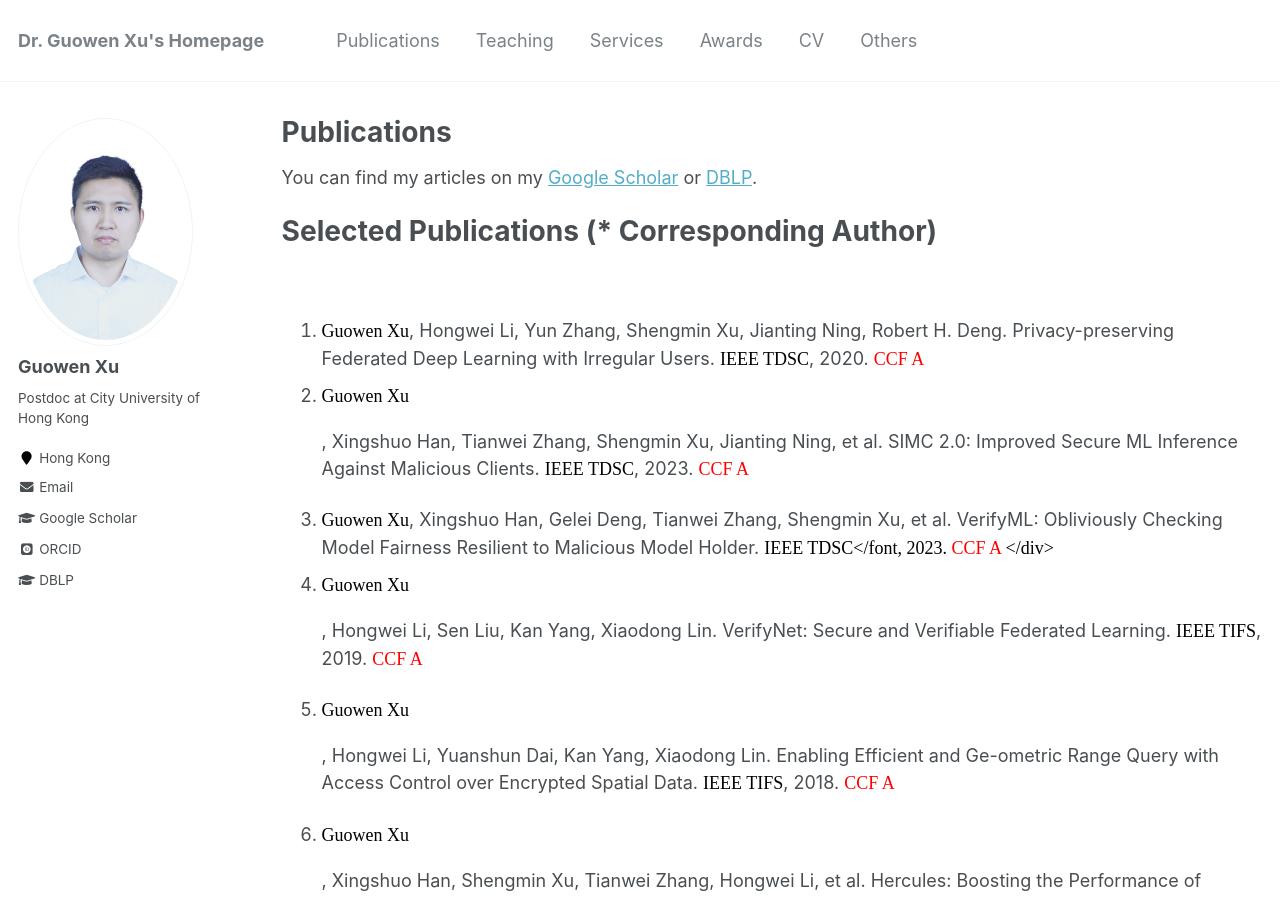
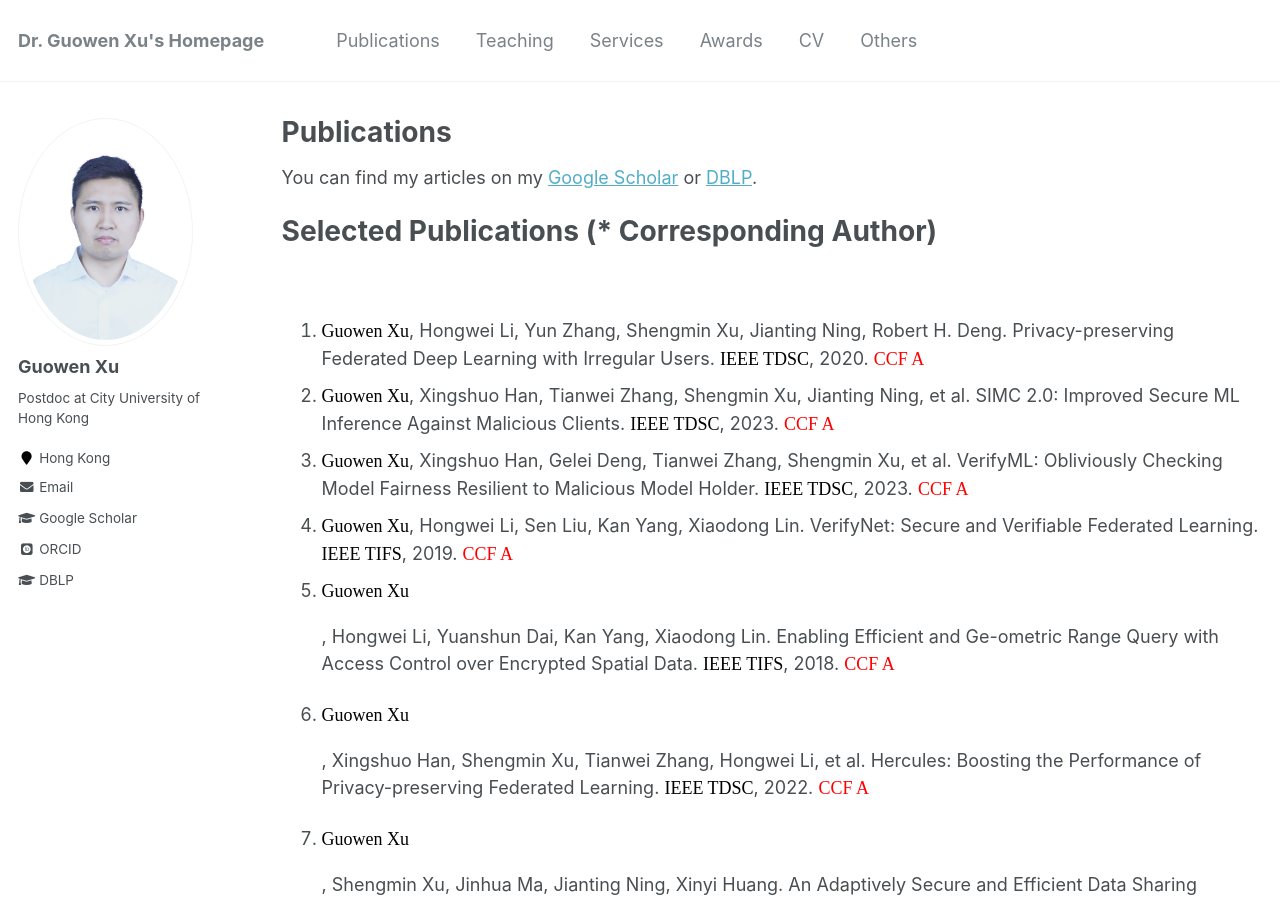
Before and after one commit to Guowen-xu/guowen-xu.github.io, a Jekyll site: the page built from _pages/publications.md, in a window 1280 px wide and 900 px high. Built offline with Jekyll 4.4.1, drawn with Linux system fonts in a browser that asks for light colours; some web fonts are replaced.

Commit message:
Update publications.md

```diff
--- a/_pages/publications.md
+++ b/_pages/publications.md
@@ -15,9 +15,9 @@ You can find my articles on my [Google Scholar](https://scholar.google.com.hk/ci
 
 
 1. <div class="justify"><font face="Times New Roman" color=black size=4> Guowen Xu</font>, Hongwei Li, Yun Zhang, Shengmin Xu, Jianting Ning, Robert H. Deng. Privacy-preserving Federated Deep Learning with Irregular Users. <font face="Times New Roman" color=black size=4> IEEE TDSC</font>, 2020. <font face="Times New Roman" color=red size=4>  CCF A </font> </div>
-2. <font face="Times New Roman" color=black size=4> Guowen Xu</font>, Xingshuo Han, Tianwei Zhang, Shengmin Xu, Jianting Ning, et al. SIMC 2.0: Improved Secure ML Inference Against Malicious Clients. <font face="Times New Roman" color=black size=4> IEEE TDSC</font>, 2023.  <font face="Times New Roman" color=red size=4>  CCF A </font>
-3. <div class="justify"><font face="Times New Roman" color=black size=4> Guowen Xu</font>, Xingshuo Han, Gelei Deng, Tianwei Zhang, Shengmin Xu, et al. VerifyML: Obliviously Checking Model Fairness Resilient to Malicious Model Holder. <font face="Times New Roman" color=black size=4> IEEE TDSC</font, 2023. <font face="Times New Roman" color=red size=4>  CCF A</font> </div>
-4. <font face="Times New Roman" color=black size=4> Guowen Xu</font>, Hongwei Li, Sen Liu, Kan Yang, Xiaodong Lin. VerifyNet: Secure and Verifiable Federated Learning. <font face="Times New Roman" color=black size=4> IEEE TIFS</font>, 2019. <font face="Times New Roman" color=red size=4>  CCF A </font>
+2. <div class="justify"><font face="Times New Roman" color=black size=4> Guowen Xu</font>, Xingshuo Han, Tianwei Zhang, Shengmin Xu, Jianting Ning, et al. SIMC 2.0: Improved Secure ML Inference Against Malicious Clients. <font face="Times New Roman" color=black size=4> IEEE TDSC</font>, 2023.  <font face="Times New Roman" color=red size=4>  CCF A </font> </div>
+3. <div class="justify"><font face="Times New Roman" color=black size=4> Guowen Xu</font>, Xingshuo Han, Gelei Deng, Tianwei Zhang, Shengmin Xu, et al. VerifyML: Obliviously Checking Model Fairness Resilient to Malicious Model Holder. <font face="Times New Roman" color=black size=4> IEEE TDSC</font>, 2023. <font face="Times New Roman" color=red size=4>  CCF A</font> </div>
+4.  <div class="justify"><font face="Times New Roman" color=black size=4> Guowen Xu</font>, Hongwei Li, Sen Liu, Kan Yang, Xiaodong Lin. VerifyNet: Secure and Verifiable Federated Learning. <font face="Times New Roman" color=black size=4> IEEE TIFS</font>, 2019. <font face="Times New Roman" color=red size=4>  CCF A </font></div>
 5. <font face="Times New Roman" color=black size=4> Guowen Xu</font>, Hongwei Li, Yuanshun Dai, Kan Yang, Xiaodong Lin. Enabling Efficient and Ge-ometric Range Query with Access Control over Encrypted Spatial Data. <font face="Times New Roman" color=black size=4> IEEE TIFS</font>,  2018. <font face="Times New Roman" color=red size=4>  CCF A </font>
 6. <font face="Times New Roman" color=black size=4> Guowen Xu</font>, Xingshuo Han, Shengmin Xu, Tianwei Zhang, Hongwei Li, et al. Hercules: Boosting the Performance of Privacy-preserving Federated Learning. <font face="Times New Roman" color=black size=4> IEEE TDSC</font>, 2022. <font face="Times New Roman" color=red size=4>  CCF A </font>
 7. <font face="Times New Roman" color=black size=4> Guowen Xu</font>, Shengmin Xu, Jinhua Ma, Jianting Ning, Xinyi Huang. An Adaptively Secure and Efficient Data Sharing System for Dynamic User Groups in Cloud. <font face="Times New Roman" color=black size=4> IEEE TIFS</font>, 2023. <font face="Times New Roman" color=red size=4>  CCF A </font>
```
